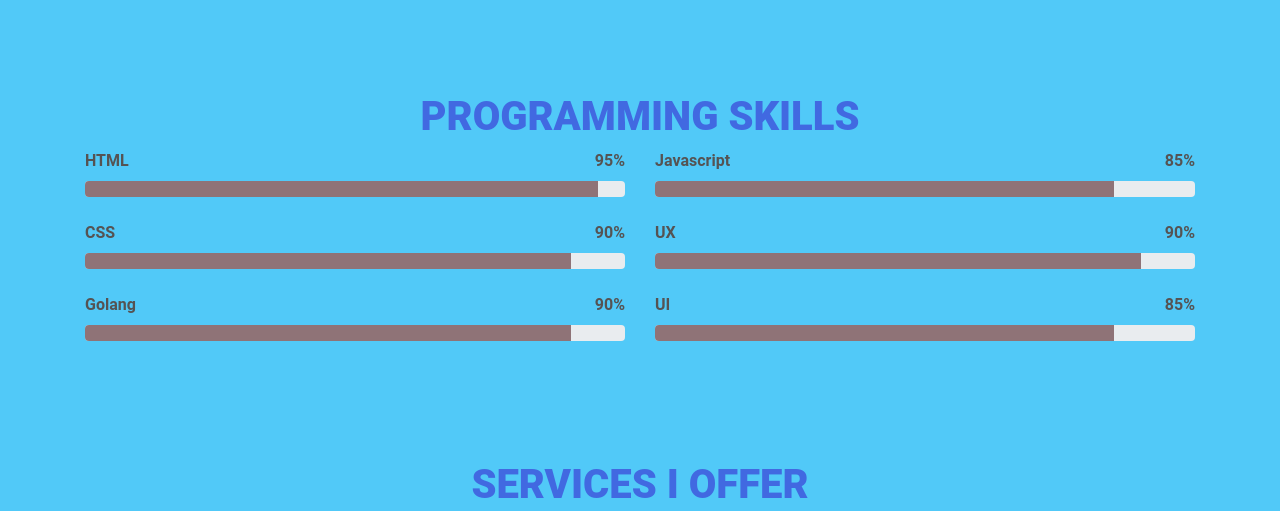
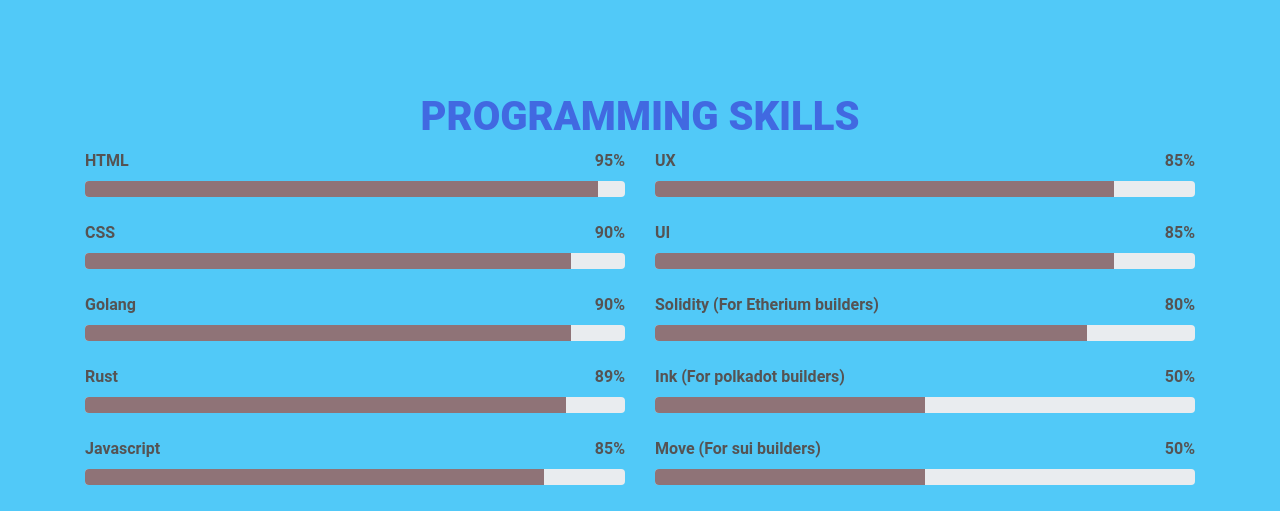
Before and after one commit to Vinolia-E/Vinolia-E.github.io, a plain HTML site: page index.html in a window 1280 px wide. Shown: the part 2034-2545 px from the top of the page. Drawn offline with nearby package versions, Linux system fonts and the light colour scheme.

Commit message:
Add more skill that and improving the shapes of the images

```diff
--- a/index.html
+++ b/index.html
@@ -49,13 +49,15 @@
         <div class="container">
             <div class="row align-items-center">
                 <div class="col-lg-5 px-5 pl-lg-0 pb-5 pb-lg-0">
-                    <img class="img-fluid w-100 rounded-circle shadow-sm" src="img/profile.jpg" alt="">
+                    <!-- <img class="img-fluid w-100 rounded-circle shadow-sm" src="img/profile.jpg" alt=""> -->
+                     <img class="img-fluid w-100" src="img/profile.jpg" alt="" style="border-radius: 50% / 50%;">
+
                 </div>
                 <div class="col-lg-7 text-center text-lg-left">
                     <h3 class="text-white font-weight-normal mb-3">Hello, I am </h3>
                     <h1 class="display-3 text-uppercase text-primary mb-2" style="-webkit-text-stroke: 2px white;">Vinolia Esao </h1>
                     <h1 class="typed-text-output d-inline font-weight-lighter text-white"></h1>
-                    <div class="typed-text d-none">Apprentice Software Developer, From Zone01 Kisumu</div>
+                    <div class="typed-text d-none">Apprentice Software Developer, Web3 Developer, Blockchain Developer</div>
                 </div>
             </div>
         </div>
@@ -72,7 +74,9 @@
             </div>
             <div class="row align-items-center">
                 <div class="col-lg-5 pb-4 pb-lg-0">
-                    <img class="img-fluid rounded w-100" src="img/about.jpg" alt="">
+                    <!-- <img class="img-fluid rounded w-100" src="img/about.jpg" alt=""> -->
+                     <img class="img-fluid w-100" src="img/about.jpg" alt="" style="border-radius: 30% / 20%;">
+
                 </div>
                 <div class="col-lg-7">
                     <h3 class="mb-4">Apprentice Software Developer</h3>
@@ -89,10 +93,10 @@
                     </div>
 
                     <div class="d-flex align-items-center justify-content-center justify-content-lg-start pt-5">
+                        <a href="" class="btn btn-outline-primary">Learn More</a>
                         <a href="img/portfolio-3.jpg" class="btn btn-outline-light mr-5">Download CV</a>
                     </div>
                     <!-- <a href="" class="btn btn-outline-primary mr-4">Hire Me</a> -->
-                    <a href="" class="btn btn-outline-primary">Learn More</a>
                 </div>
             </div>
         </div>
@@ -188,9 +192,17 @@
                             <div class="progress-bar bg-danger" role="progressbar" aria-valuenow="90" aria-valuemin="0" aria-valuemax="100"></div>
                         </div>
                     </div>
-                </div>
-                <div class="col-md-6">
-                    <div class="skill mb-4">
+                     <div class="skill mb-4">
+                        <div class="d-flex justify-content-between">
+                            <h6 class="font-weight-bold">Rust</h6>
+                            <h6 class="font-weight-bold">89%</h6>
+                        </div>
+                        <div class="progress">
+                            <div class="progress-bar bg-danger" role="progressbar" aria-valuenow="89" aria-valuemin="0" aria-valuemax="100"></div>
+                        </div>
+                    </div>
+
+                       <div class="skill mb-4">
                         <div class="d-flex justify-content-between">
                             <h6 class="font-weight-bold">Javascript</h6>
                             <h6 class="font-weight-bold">85%</h6>
@@ -199,13 +211,15 @@
                             <div class="progress-bar bg-danger" role="progressbar" aria-valuenow="85" aria-valuemin="0" aria-valuemax="100"></div>
                         </div>
                     </div>
+                </div>
+                <div class="col-md-6">
                     <div class="skill mb-4">
                         <div class="d-flex justify-content-between">
                             <h6 class="font-weight-bold">UX</h6>
-                            <h6 class="font-weight-bold">90%</h6>
+                            <h6 class="font-weight-bold">85%</h6>
                         </div>
                         <div class="progress">
-                            <div class="progress-bar bg-danger" role="progressbar" aria-valuenow="90" aria-valuemin="0" aria-valuemax="100"></div>
+                            <div class="progress-bar bg-danger" role="progressbar" aria-valuenow="85" aria-valuemin="0" aria-valuemax="100"></div>
                         </div>
                     </div>
                     <div class="skill mb-4">
@@ -215,6 +229,33 @@
                         </div>
                         <div class="progress">
                             <div class="progress-bar bg-danger" role="progressbar" aria-valuenow="85" aria-valuemin="0" aria-valuemax="100"></div>
+                        </div>
+                    </div>
+                     <div class="skill mb-4">
+                        <div class="d-flex justify-content-between">
+                            <h6 class="font-weight-bold">Solidity (For Etherium builders)</h6>
+                            <h6 class="font-weight-bold">80%</h6>
+                        </div>
+                        <div class="progress">
+                            <div class="progress-bar bg-danger" role="progressbar" aria-valuenow="80" aria-valuemin="0" aria-valuemax="100"></div>
+                        </div>
+                    </div>
+                      <div class="skill mb-4">
+                        <div class="d-flex justify-content-between">
+                            <h6 class="font-weight-bold">Ink (For polkadot builders)</h6>
+                            <h6 class="font-weight-bold">50%</h6>
+                        </div>
+                        <div class="progress">
+                            <div class="progress-bar bg-danger" role="progressbar" aria-valuenow="50" aria-valuemin="0" aria-valuemax="100"></div>
+                        </div>
+                    </div>
+                     <div class="skill mb-4">
+                        <div class="d-flex justify-content-between">
+                            <h6 class="font-weight-bold">Move (For sui builders)</h6>
+                            <h6 class="font-weight-bold">50%</h6>
+                        </div>
+                        <div class="progress">
+                            <div class="progress-bar bg-danger" role="progressbar" aria-valuenow="50" aria-valuemin="0" aria-valuemax="100"></div>
                         </div>
                     </div>
                 </div>
```
